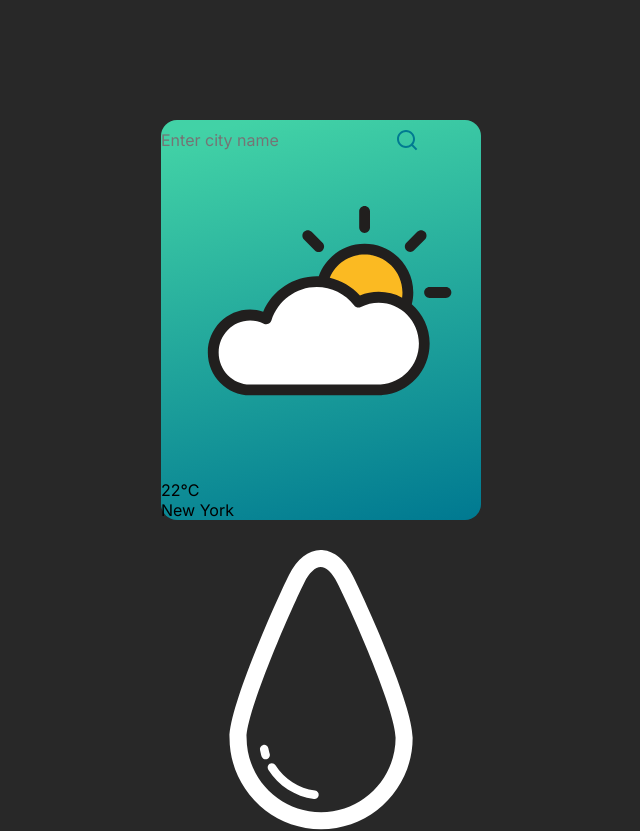
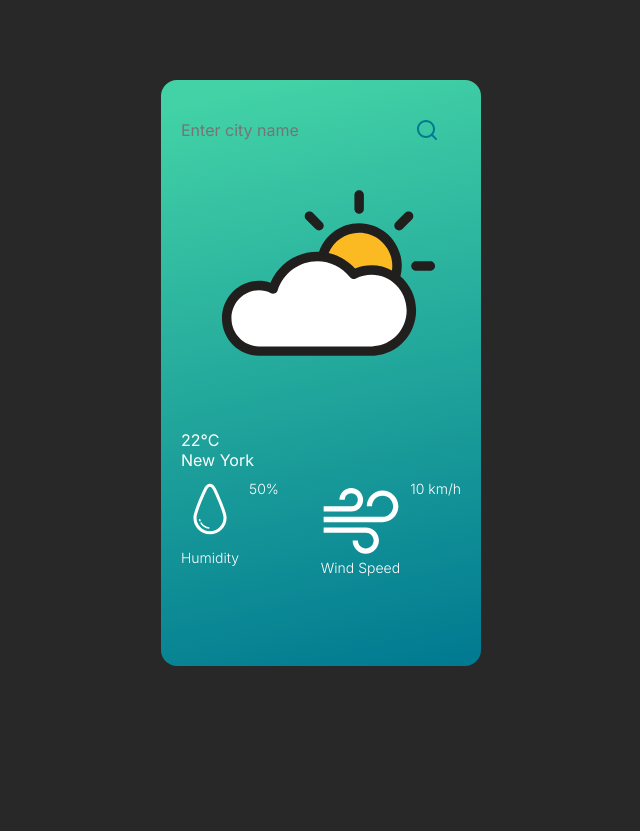
Before and after one commit to AlekseyKar/Weather_js, a plain HTML site: page index.html in a window 1280 px wide. Shown: the top 831 px of the page, without its empty margins (319-959 px from the left). Drawn offline with Linux system fonts and the light colour scheme; files whose address does not match are found by name.

Commit message:
feat/s-3: add some styles for details

```diff
--- a/css/main.css
+++ b/css/main.css
@@ -11,20 +11,20 @@ body {
 	align-items: center;
 	justify-content: center;
 
-    padding-top: 10vh;
-    padding-bottom: 30vh;
+  padding-top: 10vh;
+  padding-bottom: 30vh;
 }
 
 .weather {
 	width: 320px;
-	height: 400px;
+	padding: 30px 20px;
 
 	border-radius: 16px;
 	background: linear-gradient(167deg, #42d2a6 4.5%, #007991 100%);
+	color: #fff;
 }
 
 .form {
-	margin: 30p 20px 10px;
 	height: 40px;
 
 	display: flex;
@@ -67,3 +67,32 @@ body {
 	font-weight: 700;
 	line-height: normal;
 }
+
+.weather__details {
+	display: flex;
+	justify-content: space-between;
+	gap: 20px;
+}
+
+.details {
+	display: grid;
+	grid-template-columns: auto auto;
+	grid-template-rows: auto auto;
+	column-gap: 10px;
+}
+
+.details__img {
+	width: 36px;
+	grid-row: 1/3;
+	align-items: center;
+}
+
+.details__value {
+	font-size: 14px;
+	font-weight: 300;
+}
+
+.details__title {
+	font-size: 14px;
+	font-weight: 300;
+}
```
